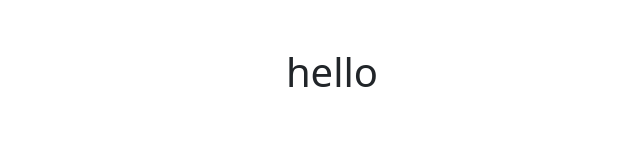
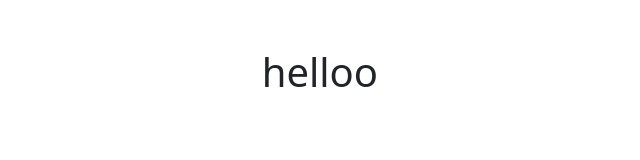
Before and after one commit to mahyarghofrany9-web/boot, a plain HTML site: page index.html in a window 1280 px wide. Shown: the full height of the page, 535-1175 px from the left. Drawn offline with nearby package versions, Linux system fonts and the light colour scheme.

Commit message:
added helloo

```diff
--- a/index.html
+++ b/index.html
@@ -21,7 +21,7 @@
     <div class="container">
       <div class="row mt-5 justify-content-center">
         <div class="col-md-6">
-          <h1>hello</h1>
+          <h1>helloo</h1>
         </div>
       </div>
     </div>
```
